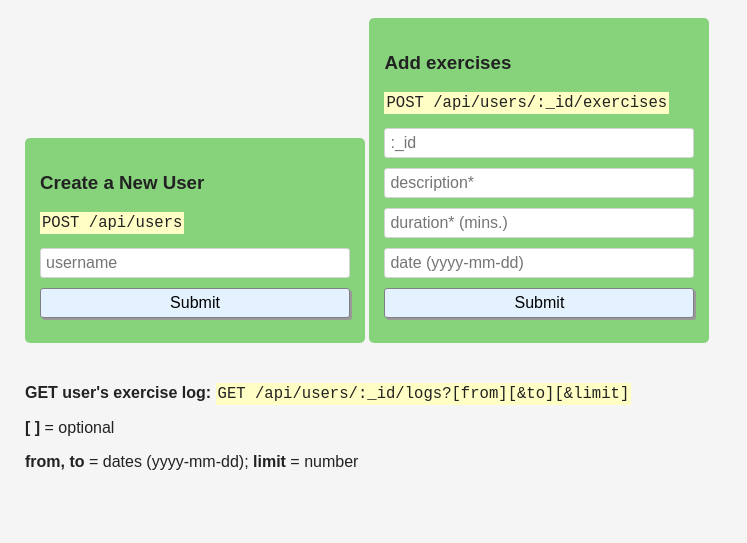
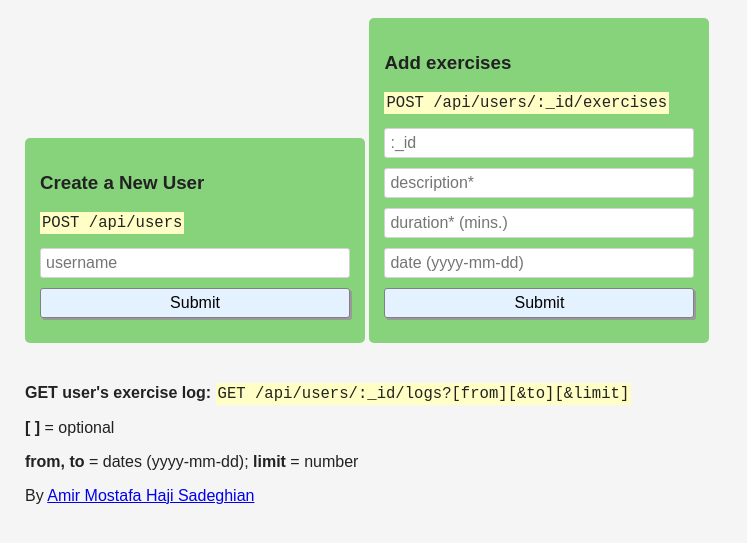
Before and after one commit to amir-mostafa-hs/freecodecamp-courses, a website: page Back End Development and APIs/Exercise Tracker/views/index.html in a window 1280 px wide. Shown: the part 65-608 px from the top of the page, without its empty margins (0-747 px from the left). Drawn offline with Linux system fonts and the light colour scheme; files that its build step writes are made by us from their sources.

Commit message:
edit index.html and package json

```diff
--- a/Back End Development and APIs/Exercise Tracker/package.json
+++ b/Back End Development and APIs/Exercise Tracker/package.json
@@ -4,7 +4,8 @@
   "description": "A REST API project, part of Free Code Camp's curriculum",
   "main": "index.js",
   "scripts": {
-		"start": "node index.js"
+    "start": "node index.js",
+    "dev": "node --watch index.js"
   },
   "dependencies": {
     "dotenv": "^8.2.0",
--- a/Back End Development and APIs/Exercise Tracker/views/index.html
+++ b/Back End Development and APIs/Exercise Tracker/views/index.html
@@ -2,7 +2,7 @@
 <html>
   <head>
     <title>Exercise Tracker | freeCodeCamp</title>
-    <link rel="shortcut icon" href="https://cdn.freecodecamp.org/universal/favicons/favicon.ico"  type="image/x-icon" />
+    <link rel="shortcut icon" href="https://cdn.freecodecamp.org/universal/favicons/favicon.ico" type="image/x-icon" />
     <link href="https://fonts.googleapis.com/css?family=Roboto" rel="stylesheet" type="text/css" />
     <link href="style.css" rel="stylesheet" type="text/css" />
   </head>
@@ -31,6 +31,7 @@
       </p>
       <p><strong>[ ]</strong> = optional</p>
       <p><strong>from, to</strong> = dates (yyyy-mm-dd); <strong>limit</strong> = number</p>
+      <p>By <a href="https://www.amir-mostafa-haji-sadeghian.ir/">Amir Mostafa Haji Sadeghian</a></p>
     </div>
     <script>
       const exerciseForm = document.getElementById("exercise-form");
```
Lines whose indentation alone changed are shown as unchanged.
